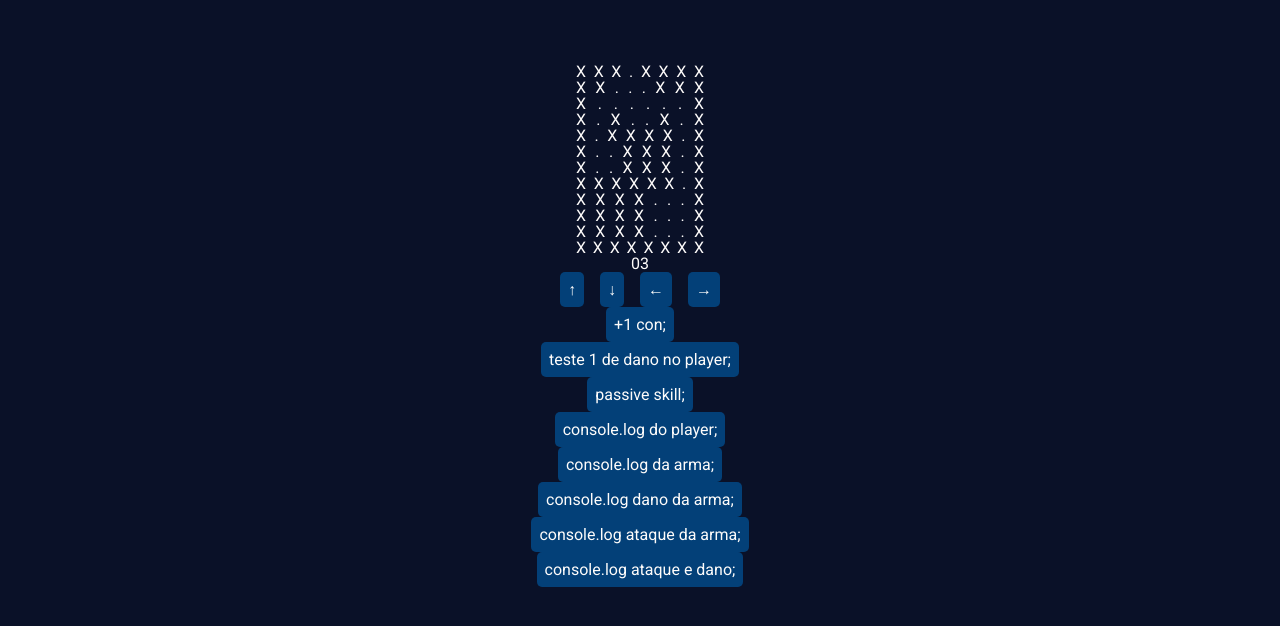
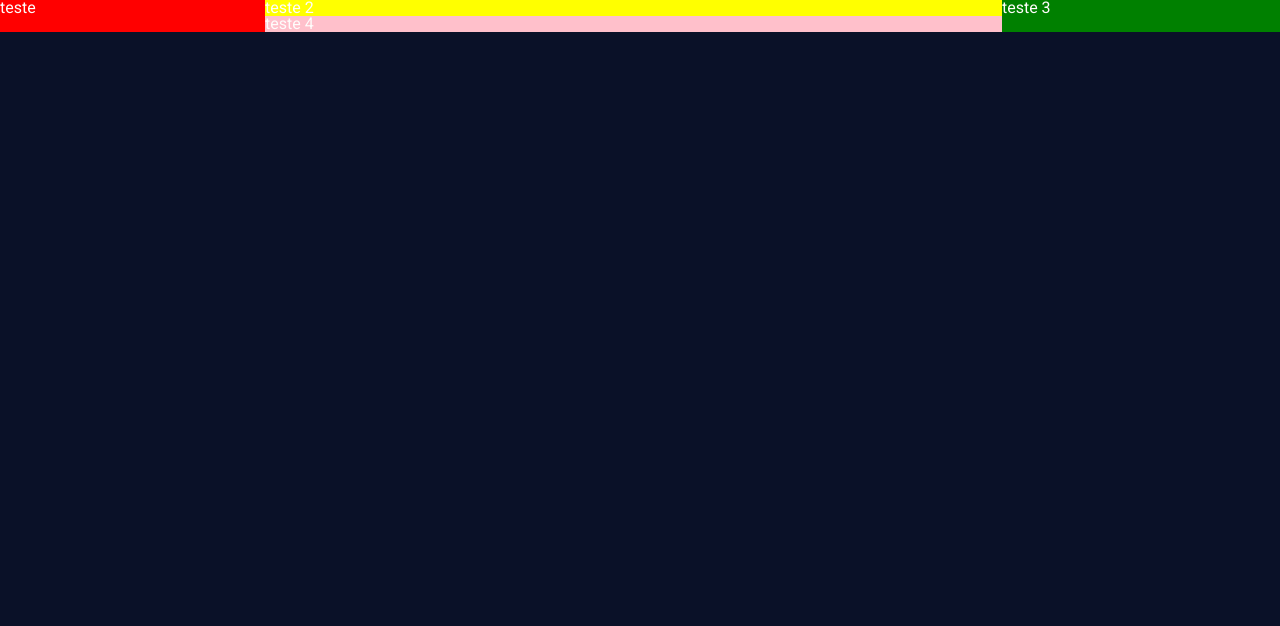
Before and after one commit to Pololokka/dungeon_crawler, a React (Vite) app: page / in a window 1280 px wide. Shown: the top 626 px of the page. Built offline with nearby package versions, Linux system fonts and the light colour scheme.

Commit message:
:construction: feat: começando interace

```diff
--- a/src/App.css
+++ b/src/App.css
@@ -30,12 +30,52 @@ html {
   background-color: var(--cor-fundo);
 }
 
-.mainStyles {
+/* .mainStyles {
   display: flex;
   flex-direction: column;
   justify-content: space-between;
   align-items: center;
   padding: 4em 0;
+} */
+
+.mainStyles {
+  display: grid;
+  grid-template-columns: auto;
+  grid-template-rows: auto;
+  grid-template-areas:
+    'equip view view view player'
+    'equip view view view player'
+    'equip view view view player'
+    'equip action action action player';
+}
+
+/* caixa lateral(esquerda) */
+
+.equipBox {
+  grid-area: equip;
+  background-color: red;
+}
+
+/* caixa central */
+
+.viewBox {
+  grid-area: view;
+  background-color: yellow;
+  height: 100%;
+}
+
+/* caixa lateral(direita) */
+
+.charBox {
+  grid-area: player;
+  background-color: green;
+}
+
+/* caixa central(baixo) */
+
+.actionBox {
+  grid-area: action;
+  background-color: pink;
 }
 
 .rowStyles {
--- a/src/App.tsx
+++ b/src/App.tsx
@@ -90,13 +90,28 @@ function App() {
   };
 
   const supportSpell = () => {
-    //weapon.spellSupValue();
-    console.log(weapon.spellSupValue());
+    weapon.heal(player);
   };
 
   return (
     <main className="mainStyles">
-      {test.map((row) => {
+      <div className="equipBox">
+        <p className="text">teste</p>
+      </div>
+
+      <div className="viewBox">
+        <p className="text">teste 2</p>
+      </div>
+
+      <div className="charBox">
+        <p className="text">teste 3</p>
+      </div>
+
+      <div className="actionBox">
+        <p className="text">teste 4</p>
+      </div>
+
+      {/* {test.map((row) => {
         return (
           <div className="rowStyles">
             {row.map((item) => {
@@ -163,7 +178,7 @@ function App() {
 
       <button className="button text" onClick={() => supportSpell()}>
         console.log ataque e dano;
-      </button>
+      </button> */}
     </main>
   );
 }
--- a/src/Func/Classes/weapons.ts
+++ b/src/Func/Classes/weapons.ts
@@ -10,7 +10,7 @@ export const createWeapon = (player: any, isMagical: boolean) => {
   // ]);
 
   // const maker = possibleClasses.get(playerClass);
-  return new SuportSpells(player, isMagical);
+  return new Heal(player, isMagical);
 };
 
 // ---- MELEE ---- //
@@ -175,9 +175,12 @@ class Heal extends SuportSpells {
     super(_player);
   }
 
-  changeAtribute() {
-    const valueToAdd = this.spellSupValue;
+  heal(player) {
+    const valueToAdd = this.spellSupValue();
 
     player.curHP += valueToAdd;
+    if (player.curHP > player.maxHP) {
+      player.curHP = player.maxHP;
+    }
   }
 }
```
Also changed, not shown: 1 other file (tests, documents, lock files or other folders).
